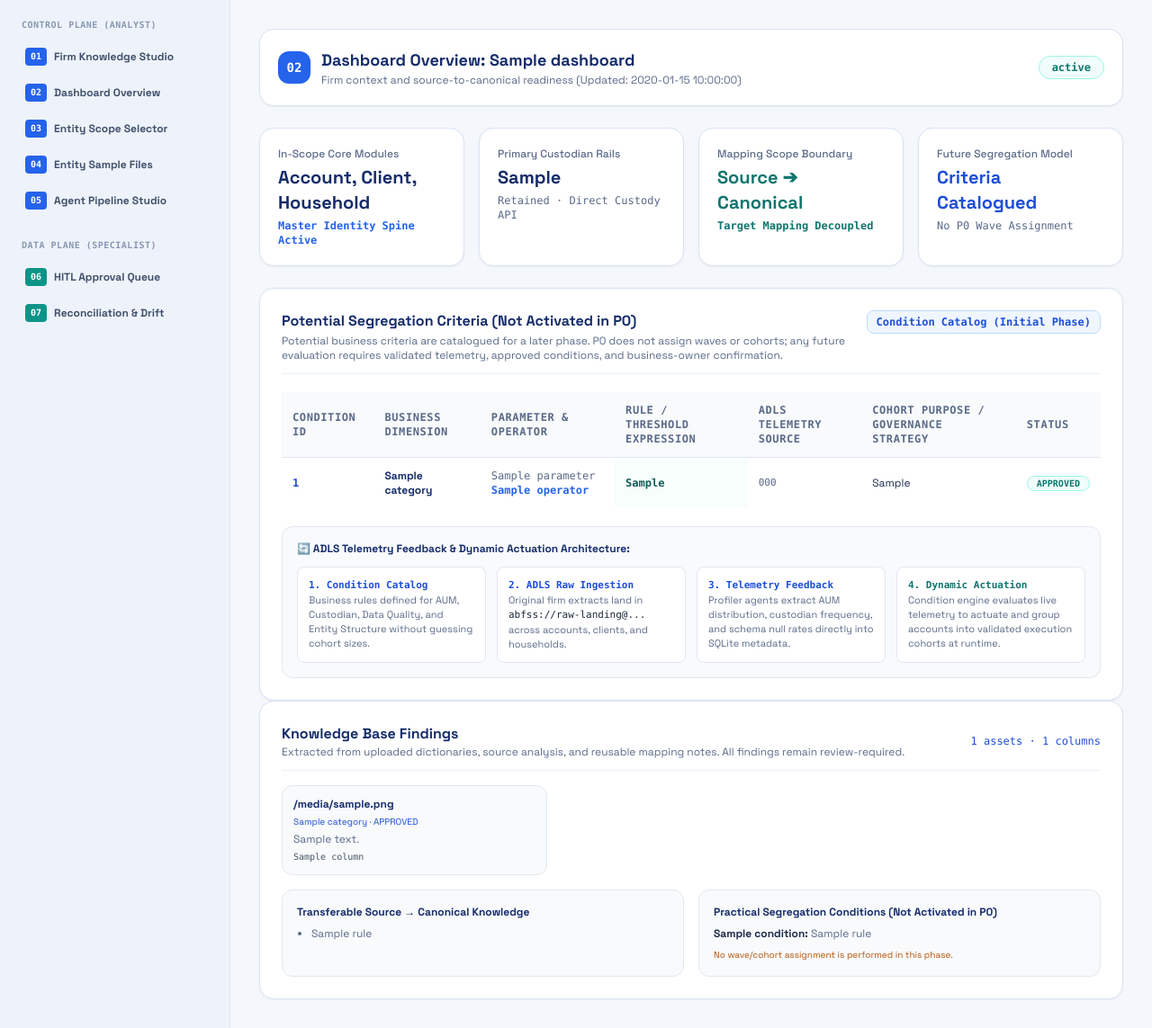
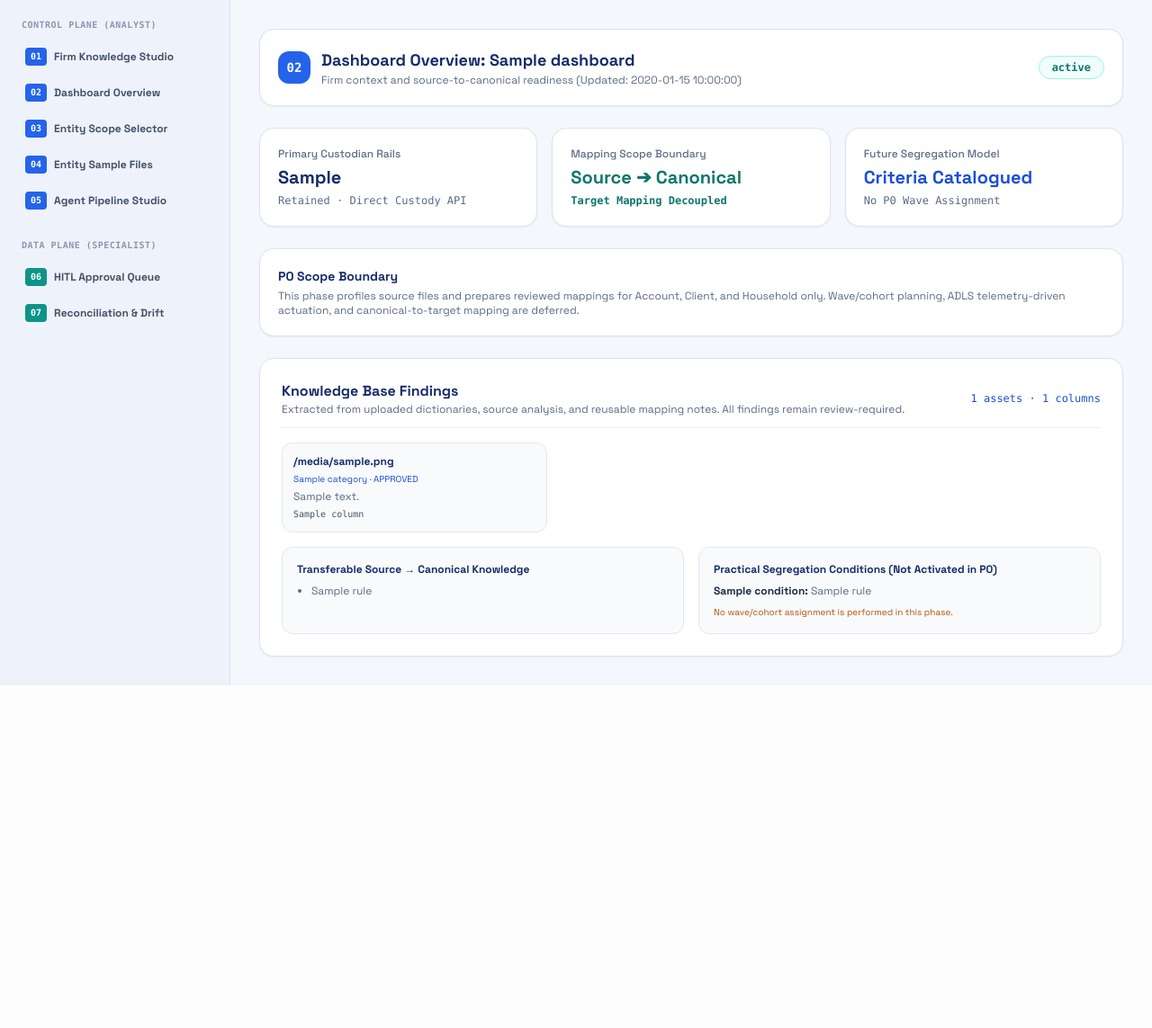
Before and after one commit to jeevamutharasiselvarasu/wealth-migration-platform, a FastAPI app: template ui/templates/dashboard.html in a window 1280 px wide. Shown: the part 63-1206 px from the top of the page at 90% size. After the commit the page ends 825 px from the top, so only its background shows below. Run offline with FastAPI, Linux system fonts and the light colour scheme; the template is opened without the code that fills it: most values are stand-ins (such as "Sample title", 1, 10 or a date in 2020); some libraries are stand-ins or nearby versions.

Commit message:
Remove P0 wave planning and custodian-specific dashboard metrics

```diff
--- a/ui/templates/dashboard.html
+++ b/ui/templates/dashboard.html
@@ -17,13 +17,7 @@
     </div>
 
     <!-- Dynamically Rendered Metrics Grid -->
-    <div class="grid grid-cols-1 md:grid-cols-4 gap-4">
-        <div class="bg-white p-5 rounded-2xl border border-[#d9e3f5] shadow-sm space-y-1">
-            <div class="text-xs text-[#5a6a88] font-medium">In-Scope Core Modules</div>
-            <div class="text-xl font-extrabold text-[#152c6b]">Account, Client, Household</div>
-            <div class="text-xs text-blue-600 font-mono font-semibold">Master Identity Spine Active</div>
-        </div>
-
+    <div class="grid grid-cols-1 md:grid-cols-3 gap-4">
         <div class="bg-white p-5 rounded-2xl border border-[#d9e3f5] shadow-sm space-y-1">
             <div class="text-xs text-[#5a6a88] font-medium">Primary Custodian Rails</div>
             <div class="text-xl font-extrabold text-[#152c6b]">{{ dashboard.primary_custodian }}</div>
@@ -43,80 +37,11 @@
         </div>
     </div>
 
-    <!-- Condition-Driven Cohort Planning Framework Card -->
-    <div class="bg-white rounded-2xl border border-[#d9e3f5] p-6 space-y-5 shadow-sm">
-        <div class="flex justify-between items-start border-b border-[#e9eff9] pb-3">
-            <div>
-                <h2 class="text-base font-bold text-[#152c6b]">Potential Segregation Criteria (Not Activated in P0)</h2>
-                <p class="text-xs text-[#5a6a88] mt-0.5">
-                    Potential business criteria are catalogued for a later phase. P0 does not assign waves or cohorts; any future evaluation requires validated telemetry, approved conditions, and business-owner confirmation.
-                </p>
-            </div>
-            <span class="bg-blue-50 text-blue-700 border border-blue-200 text-xs px-2.5 py-1 rounded-lg font-mono font-bold whitespace-nowrap">
-                Condition Catalog (Initial Phase)
-            </span>
-        </div>
-
-        <!-- Conditions Table -->
-        <div class="overflow-x-auto">
-            <table class="w-full text-left text-sm text-[#1c2a4a]">
-                <thead class="bg-[#f8fafc] text-[#5a6a88] text-xs uppercase tracking-wider border-b border-[#e2e8f0] font-mono">
-                    <tr>
-                        <th class="p-3">Condition ID</th>
-                        <th class="p-3">Business Dimension</th>
-                        <th class="p-3">Parameter & Operator</th>
-                        <th class="p-3">Rule / Threshold Expression</th>
-                        <th class="p-3">ADLS Telemetry Source</th>
-                        <th class="p-3">Cohort Purpose / Governance Strategy</th>
-                        <th class="p-3">Status</th>
-                    </tr>
-                </thead>
-                <tbody class="divide-y divide-[#e9eff9] text-xs">
-                    {% for cond in dashboard.cohort_conditions %}
-                    <tr class="hover:bg-slate-50 transition">
-                        <td class="p-3 font-mono font-bold text-blue-700">{{ cond.condition_id }}</td>
-                        <td class="p-3 font-bold text-[#152c6b]">{{ cond.category }}</td>
-                        <td class="p-3 font-mono text-[#5a6a88]">{{ cond.parameter }} <span class="text-blue-600 font-bold">{{ cond.operator }}</span></td>
-                        <td class="p-3 font-mono text-teal-800 bg-teal-50/50 p-2 rounded font-semibold">{{ cond.threshold_value }}</td>
-                        <td class="p-3 text-[#5a6a88] font-mono text-[11px]">{{ cond.telemetry_source }}</td>
-                        <td class="p-3 text-[#1c2a4a]">{{ cond.business_rationale }}</td>
-                        <td class="p-3">
-                            <span class="bg-teal-50 text-teal-700 border border-teal-200 px-2.5 py-0.5 rounded-full text-[10px] font-mono font-bold whitespace-nowrap">
-                                {{ cond.status }}
-                            </span>
-                        </td>
-                    </tr>
-                    {% endfor %}
-                </tbody>
-            </table>
-        </div>
-
-        <!-- ADLS Telemetry Actuation Architecture Lifecycle -->
-        <div class="bg-[#f8fafc] p-4 rounded-xl border border-[#e2e8f0] space-y-2 text-xs">
-            <div class="font-bold text-[#152c6b] flex items-center space-x-2">
-                <span>🔄 ADLS Telemetry Feedback & Dynamic Actuation Architecture:</span>
-            </div>
-            <div class="grid grid-cols-1 md:grid-cols-4 gap-3 text-[11px] pt-1">
-                <div class="bg-white p-3 rounded-lg border border-[#e2e8f0] space-y-1">
-                    <span class="font-mono text-blue-700 font-bold block">1. Condition Catalog</span>
-                    <span class="text-[#5a6a88]">Business rules defined for AUM, Custodian, Data Quality, and Entity Structure without guessing cohort sizes.</span>
-                </div>
-                <div class="bg-white p-3 rounded-lg border border-[#e2e8f0] space-y-1">
-                    <span class="font-mono text-blue-700 font-bold block">2. ADLS Raw Ingestion</span>
-                    <span class="text-[#5a6a88]">Original firm extracts land in <code class="font-mono text-slate-800">abfss://raw-landing@...</code> across accounts, clients, and households.</span>
-                </div>
-                <div class="bg-white p-3 rounded-lg border border-[#e2e8f0] space-y-1">
-                    <span class="font-mono text-blue-700 font-bold block">3. Telemetry Feedback</span>
-                    <span class="text-[#5a6a88]">Profiler agents extract AUM distribution, custodian frequency, and schema null rates directly into SQLite metadata.</span>
-                </div>
-                <div class="bg-white p-3 rounded-lg border border-[#e2e8f0] space-y-1">
-                    <span class="font-mono text-teal-700 font-bold block">4. Dynamic Actuation</span>
-                    <span class="text-[#5a6a88]">Condition engine evaluates live telemetry to actuate and group accounts into validated execution cohorts at runtime.</span>
-                </div>
-            </div>
-        </div>
+    <!-- P0 intentionally does not display or assign waves/cohorts. -->
+    <div class="bg-white rounded-2xl border border-[#d9e3f5] p-5 shadow-sm">
+        <h2 class="text-sm font-bold text-[#152c6b]">P0 Scope Boundary</h2>
+        <p class="text-xs text-[#5a6a88] mt-1">This phase profiles source files and prepares reviewed mappings for Account, Client, and Household only. Wave/cohort planning, ADLS telemetry-driven actuation, and canonical-to-target mapping are deferred.</p>
     </div>
-</div>
 
     <div class="bg-white rounded-2xl border border-[#d9e3f5] p-6 space-y-4 shadow-sm">
         <div class="flex items-center justify-between border-b border-[#e9eff9] pb-3">
```
